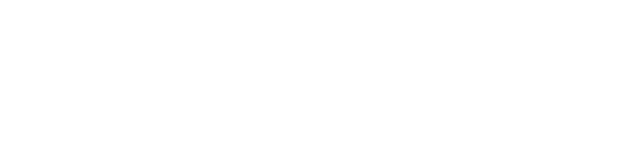
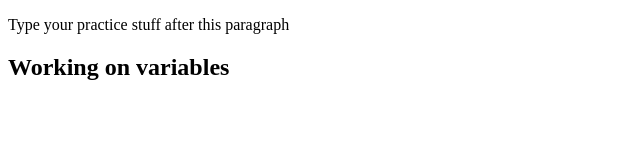
Before and after one commit to alexandercfry/LWC-Practice-, a plain HTML site: page html_css_javascript_prac/index.html in a window 1280 px wide. Shown: the whole page, without its empty margins (0-640 px from the left). Drawn offline with Linux system fonts and the light colour scheme.

Commit message:
updating the body of the html file and attaching the JS file

```diff
--- a/html_css_javascript_prac/index.html
+++ b/html_css_javascript_prac/index.html
@@ -1,2 +1,14 @@
+<!DOCTYPE html>
+<html>
+    <head>
+        <title> This Is The Test Page</title>
 
-<!-- I'm just testing to see if this is working from both ends-->
+
+    </head>
+    <body>
+        <p> Type your practice stuff after this paragraph</p>
+        <h2> Working on variables</h2>
+        <script src="script.js"></script>
+    </body>
+</html>
+<!-- (Alex 28_02_23)This is the test file for learning key practices for LWC.-->
--- a/html_css_javascript_prac/script.js
+++ b/html_css_javascript_prac/script.js
@@ -0,0 +1 @@
+console.log("testing this works")
```
